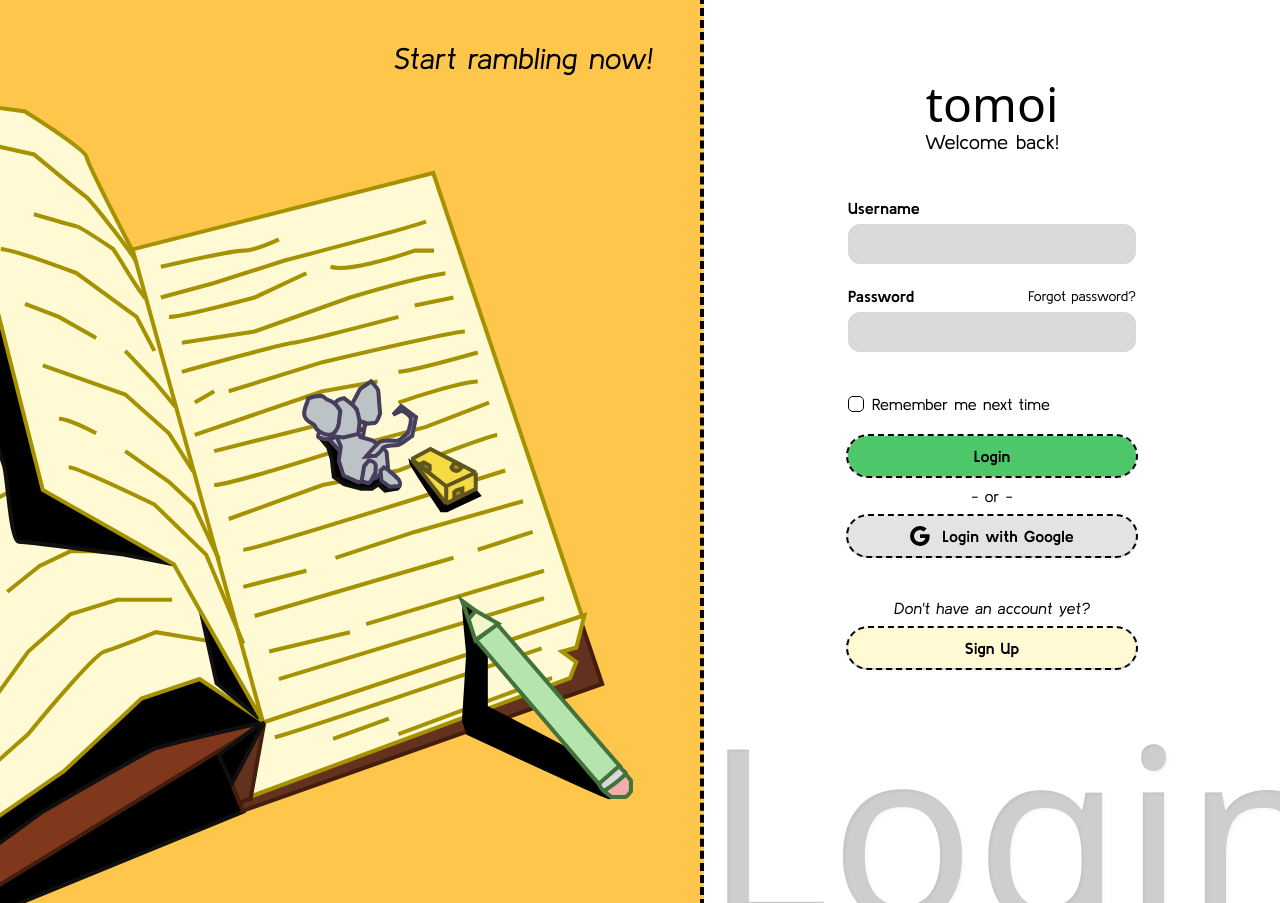
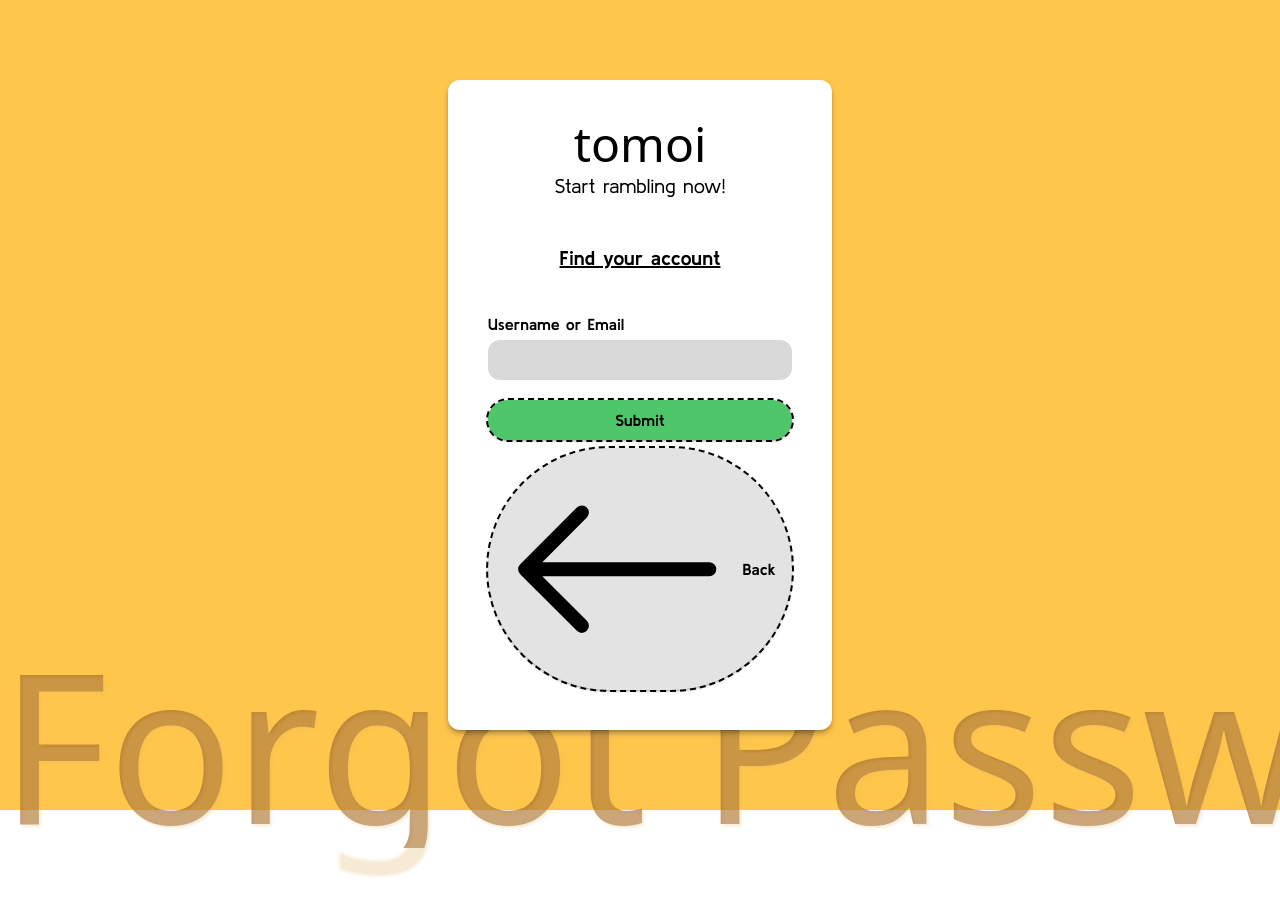
Before and after one commit to francizesperanza/tomoi, a React (Vite) app: page /forgot-password in a window 1280 px wide. Before the commit this address led to /login. After the commit the page ends 810 px from the top, so only its background shows below. Built offline with nearby package versions, Linux system fonts and the light colour scheme; no server answers; a web font is replaced by a local one; what @uploadthing/react, chartjs-plugin-datalabels would draw is missing.

Commit message:
reset password reset request is being logged

```diff
--- /dev/null
+++ b/src/ForgotPassword.jsx
@@ -0,0 +1,143 @@
+import { EyeIcon, EyeClosed} from 'lucide-react'
+import { useEffect, useState } from 'react'
+import { ArrowLeft, Google } from 'react-bootstrap-icons'
+import { toast} from 'react-hot-toast'
+import { Link, useNavigate} from 'react-router-dom'
+import { useGoogleAuth } from './utils/useGoogleAuth'
+import { useAuth } from './components/AuthProvider'
+import dayjs from 'dayjs';
+import duration from 'dayjs/plugin/duration';
+
+import axios from 'axios'
+import { set } from 'animejs'
+dayjs.extend(duration);
+
+function ForgotPassword() {
+    const {setUser} = useAuth()
+    const [userEmail, setUserEmail] = useState('')
+    const navigate = useNavigate()
+    const [step, setStep] = useState(1)
+
+    const [emailSentCount, setEmailSetCount] = useState(0)
+    const [confirmationTimer, setConfirmationTimer] = useState(0)
+    const [currUserEmail, setCurrUserEmail] = useState(0)
+
+    const handleSubmitUserEmail = async (e) => {
+        e.preventDefault()
+
+        if (userEmail.length == 0) {
+            toast.error('Please enter a username or email!');
+            return;
+        } else {
+            try {
+                if (confirmationTimer != 0) {
+                    toast.error('Please wait for the timeout before sending another request.')
+                } else {
+                    toast.success('Email sent!')
+                    setCurrUserEmail(userEmail)
+                    const API_URL = import.meta.env.VITE_API_URL
+                    const response = await axios.post(`${API_URL}/forgot-password`, {
+                        userEmail
+                    })
+
+                    setConfirmationTimer(180)
+                }
+                setStep(prev => prev + 1)
+                setEmailSetCount(prev => prev + 1)
+
+            } catch (error) {
+                console.error('Error checking user:', error);
+                console.error(error.response.status);
+                console.error(error.response.data);
+            }
+        }
+    }
+
+    useEffect(() => {
+        if (emailSentCount === 0) return
+        const timer = setInterval (() => {
+            setConfirmationTimer(prev => {
+                if (prev <= 1) {
+                    clearInterval(timer)
+                    return 0;
+                }
+                return prev - 1;
+            });
+        }, 1000);
+
+        return () => clearInterval(timer);
+    }, [emailSentCount])
+
+    return (
+        <>
+        <div className='relative flex min-h-dvh w-full overflow-y-auto bg-[var(--tomoi-yellow)] justify-center items-center z-0'>
+            <div className='flex flex-col w-[30%] mt-[10vh] mb-[10vh] items-center justify-center bg-white rounded-xl p-10 gap-2 shadow-md/30 z-10'>
+                <div className='alt-font text-5xl leading-none'>tomoi</div>
+                <div className='text-xl leading-none'>Start rambling now!</div>
+
+                {
+                    step == 1 &&
+                    <form className='flex flex-col items-center justify-center items-center justify-center w-full gap-5' onSubmit={handleSubmitUserEmail}>
+                        <div className='text-xl mt-10 mb-5 text-center w-full font-bold underline'>Find your account</div>
+                        <div className='flex flex-col items-center justify-center w-full gap-1'>
+                            <div className='flex font-black w-full items-center'>
+                                <label className='' htmlFor="username">Username or Email</label>
+                            </div>
+                            <input required className='w-full rounded-xl bg-[var(--tomoi-gray)] py-2 px-4' type="text" id="userEmail" name="userEmail" onChange={(e) => {
+                                setUserEmail(e.target.value);
+                            }} />
+                        </div>
+
+                        <div className='flex flex-col items-center justify-center grow w-full gap-2'>
+                            <button className='w-full bg-[var(--tomoi-green)] hover:bg-[var(--tomoi-green-d)] rounded-full py-2 px-4 font-bold shadow-sm/30 outline-2 outline-dashed' type="submit">Submit</button>
+                            <Link to="/login" className='w-full'>
+                                <button className='flex flex-row gap-3 items-center justify-center w-full bg-[var(--tomoi-gray-l)] hover:bg-[var(--tomoi-gray-d)] rounded-full py-2 px-4 font-bold shadow-sm/30 outline-2 outline-dashed' type="button">
+                                    <ArrowLeft></ArrowLeft>
+                                    Back
+                                </button>
+                            </Link>
+                        </div>
+                    </form>
+                }
+
+                {
+                    step == 2 &&
+                    <form className='flex flex-col items-center justify-center items-center justify-center w-full gap-5' onSubmit={handleSubmitUserEmail}>
+                        <div className='flex flex-col gap-3'>
+                            <div className='text-lg text-justify leading-none mt-10 w-full font-bold'>We have sent you the confirmation code!</div>
+                            <div className='italic text-[var(--tomoi-gray-d)] leading-none w-full font-bold'>Please check the inbox connected to {currUserEmail} and input the confirmation code.</div>
+                        </div>
+
+                        <div className='flex flex-col items-center justify-center w-full gap-1'>
+                            <div className='flex font-black w-full items-center'>
+                                <label className='' htmlFor="username">Confirmation Code</label>
+                            </div>
+                            <input required className='w-full rounded-xl bg-[var(--tomoi-gray)] py-2 px-4' type="text" id="username" name="username" onChange={(e) => {
+                                setUserEmail(e.target.value);
+                            }} />
+                            {
+                                confirmationTimer != 0 ?
+                                <div>You can resend the code after {confirmationTimer}s</div>
+                                :
+                                <div className='cursor-pointer underline font-bold'>Resend code</div>
+                            }
+                        </div>
+
+                        <div className='flex flex-col items-center justify-center grow w-full gap-2'>
+                            <button className='w-full bg-[var(--tomoi-green)] hover:bg-[var(--tomoi-green-d)] rounded-full py-2 px-4 font-bold shadow-sm/30 outline-2 outline-dashed' type="submit">Submit</button>
+                            <button onClick={() => setStep(prev => prev-1)} className='flex flex-row gap-3 items-center justify-center w-full bg-[var(--tomoi-gray-l)] hover:bg-[var(--tomoi-gray-d)] rounded-full py-2 px-4 font-bold shadow-sm/30 outline-2 outline-dashed' type="button">
+                                <ArrowLeft></ArrowLeft>
+                                Change Username/Email
+                            </button>
+                        </div>
+                    </form>
+                }
+
+            </div>
+            <div className='inset-text-shadow-alt fixed left-0 -bottom-12 z-1 leading-none alt-font text-nowrap text-[13rem]'>Forgot Password</div>
+        </div>
+        </>
+    )
+}
+
+export default ForgotPassword
--- a/src/Login.jsx
+++ b/src/Login.jsx
@@ -117,7 +117,7 @@ function Login() {
             <div className='flex flex-col items-center justify-center w-full gap-1'>
               <div className='flex items-center font-black w-full'>
                 <label className='' htmlFor="password">Password</label>
-                <a className='ml-auto text-sm font-normal hover:text-[var(--tomoi-yellow)]' href="#">Forgot password?</a>
+                <a className='ml-auto text-sm font-normal hover:text-[var(--tomoi-yellow)]' href="/forgot-password">Forgot password?</a>
               </div>
               <input className='w-full rounded-xl bg-[var(--tomoi-gray)] py-2 px-4' type="password" id="password" name="password" onChange={(e) => {setPassword(e.target.value)}} />
             </div>
--- a/src/main.jsx
+++ b/src/main.jsx
@@ -21,6 +21,7 @@ import { GoogleOAuthProvider } from '@react-oauth/google'
 import axios from 'axios';
 import GoogleAuthProvider from './components/GoogleAuthProvider.jsx'
 import GooglePrivateRoute from './components/GooglePrivateRoute.jsx'
+import ForgotPassword from './ForgotPassword.jsx'
 
 axios.defaults.headers.common['Content-Type'] = 'application/json';
 axios.defaults.withCredentials = true;
@@ -42,7 +43,7 @@ createRoot(document.getElementById('root')).render(
             <Routes>
               <Route path="/login" element={<Login />} />
               <Route path="/signup" element={<SignUp />} />
-
+              <Route path="/forgot-password" element={<ForgotPassword/>} />
               <Route path="/signup/google" element = {
                 <GoogleAuthProvider>
                   <GooglePrivateRoute>
```
Also changed, not shown: 1 other file (tests, documents, lock files or other folders).
